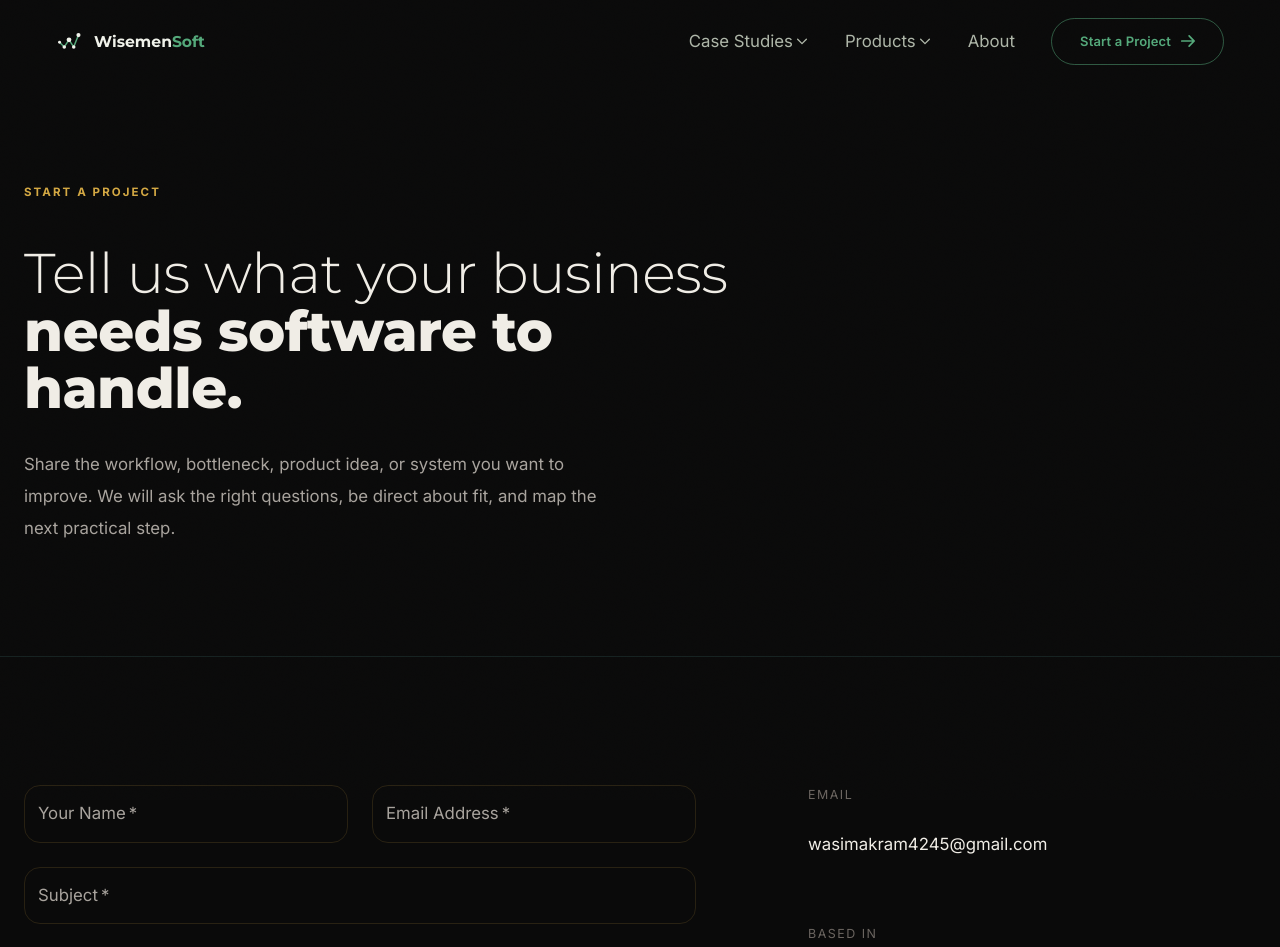
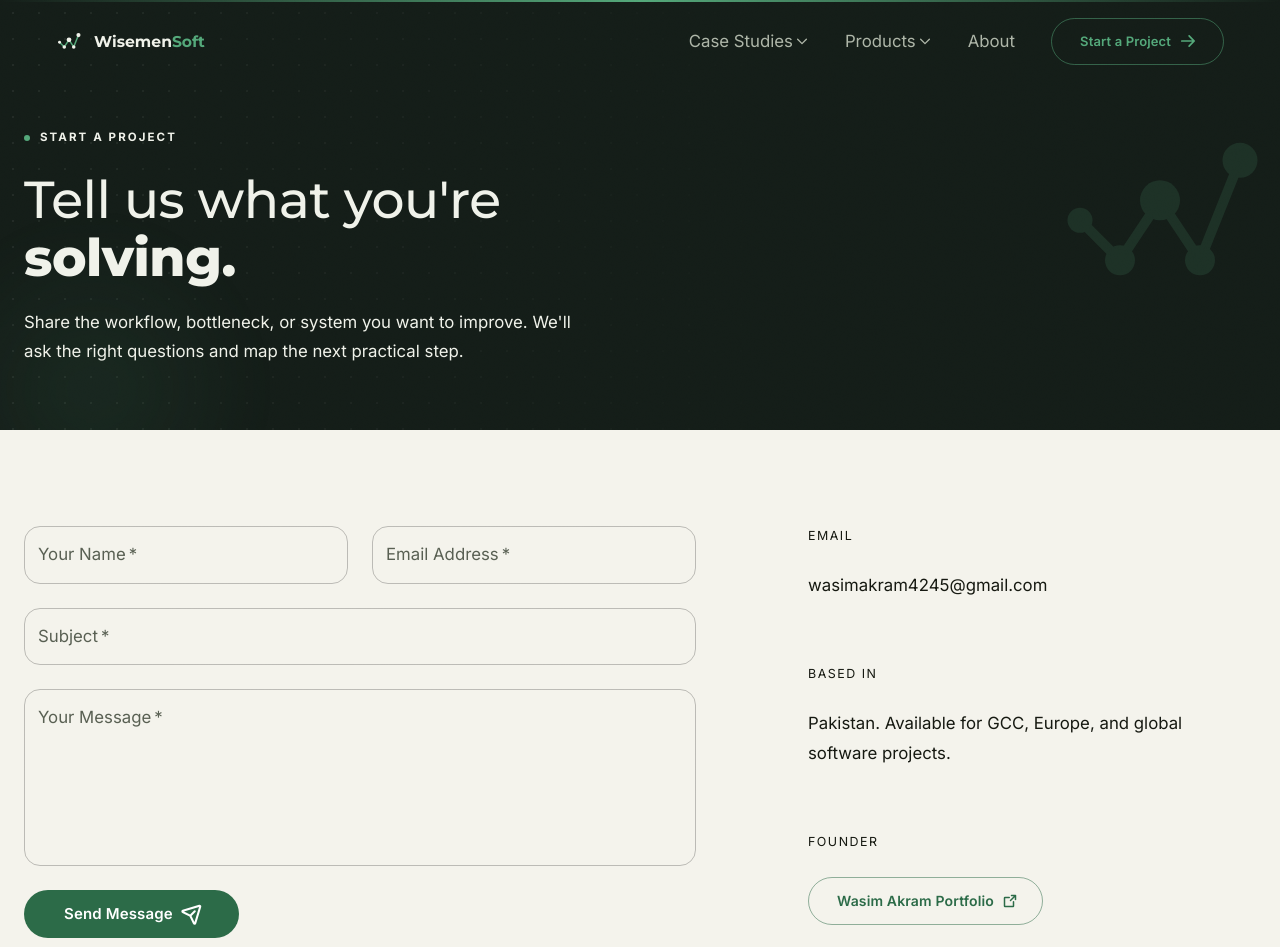
Before and after one commit to wasimakram516/wisemen-soft, a Next.js app: page /contact in a window 1280 px wide. Shown: the top 947 px of the page. Built offline with nearby package versions, Linux system fonts and the light colour scheme; what @mui/material-nextjs would draw is missing.

Commit message:
feat(contact): adopt PageBanner, light theme, and stagger form/sidebar reveals

```diff
--- a/app/contact/ContactClient.js
+++ b/app/contact/ContactClient.js
@@ -11,25 +11,13 @@ import {
   TextField,
   Typography,
 } from '@mui/material';
-import SendIcon from '@mui/icons-material/Send';
-import OpenInNewIcon from '@mui/icons-material/OpenInNew';
+import { PaperPlaneTilt as SendIcon } from '@phosphor-icons/react';
+import { ArrowSquareOut as OpenInNewIcon } from '@phosphor-icons/react';
 import { motion } from 'framer-motion';
+import PageBanner from '@/components/PageBanner';
+import ThemeSection from '@/components/ThemeSection';
 
 const MotionBox = motion.create(Box);
-
-const inputSx = {
-  '& .MuiOutlinedInput-root': {
-    background: 'transparent',
-    transition: 'transform 0.2s ease, background 0.2s ease',
-    '& fieldset': { borderColor: 'rgba(212,168,67,0.15)' },
-    '&:hover fieldset': { borderColor: 'rgba(212,168,67,0.35)' },
-    '&.Mui-focused fieldset': { borderColor: '#D4A843' },
-    '&.Mui-focused': { transform: 'translateY(-1px)', background: 'rgba(240,237,230,0.018)' },
-  },
-  '& .MuiInputLabel-root': { color: '#A8A39D' },
-  '& .MuiInputLabel-root.Mui-focused': { color: '#D4A843' },
-  '& .MuiOutlinedInput-input': { color: '#F0EDE6' },
-};
 
 export default function ContactPage() {
   const [form, setForm] = useState({ name: '', email: '', subject: '', message: '' });
@@ -69,59 +57,49 @@ export default function ContactPage() {
   };
 
   return (
-    <Box sx={{ background: '#0A0A0A', minHeight: '100vh' }}>
-      <Box sx={{ pt: { xs: 18, md: 22 }, pb: { xs: 10, md: 14 }, borderBottom: '1px solid rgba(92,177,170,0.14)' }}>
-        <Container maxWidth="lg">
-          <MotionBox initial={{ opacity: 0 }} animate={{ opacity: 1 }} transition={{ duration: 0.5 }} sx={{ mb: 5 }}>
+    <ThemeSection mode="light" as="div" sx={{ minHeight: '100vh' }}>
+      <PageBanner
+        eyebrow="Start a Project"
+        titleTop="Tell us what you're"
+        titleBottom="solving."
+        description="Share the workflow, bottleneck, or system you want to improve. We'll ask the right questions and map the next practical step."
+        maxWidth={560}
+      />
 
-            <Typography variant="caption" sx={{ color: '#D4A843', letterSpacing: '0.18em', textTransform: 'uppercase', fontSize: '0.72rem', fontWeight: 700 }}>
-              Start a Project
-            </Typography>
-          </MotionBox>
-          <MotionBox initial={{ opacity: 0, y: 24 }} animate={{ opacity: 1, y: 0 }} transition={{ duration: 0.7, ease: [0.16, 1, 0.3, 1] }}>
-            <Typography variant="h1" sx={{ fontSize: { xs: '2.35rem', md: '3.5rem' }, color: '#F0EDE6', mb: 4, lineHeight: 1.02, maxWidth: 760 }}>
-              <Box component="span" sx={{ fontWeight: 100 }}>Tell us what your business </Box>
-              <Box component="span" sx={{ fontWeight: 800 }}>needs software to handle.</Box>
-            </Typography>
-            <Typography variant="body1" sx={{ color: '#A8A39D', fontSize: '1.05rem', lineHeight: 1.9, maxWidth: 580 }}>
-              Share the workflow, bottleneck, product idea, or system you want to improve. We will ask the right
-              questions, be direct about fit, and map the next practical step.
-            </Typography>
-          </MotionBox>
-        </Container>
-      </Box>
-
-      <Container maxWidth="lg" sx={{ py: { xs: 10, md: 16 } }}>
+      <Container maxWidth="lg" sx={{ py: { xs: 9, md: 12 } }}>
         <Grid container spacing={{ xs: 8, md: 14 }}>
           <Grid size={{ xs: 12, md: 7 }}>
-            <MotionBox
-              component="form"
-              onSubmit={handleSubmit}
-              initial={{ opacity: 0, y: 20 }}
-              animate={{ opacity: 1, y: 0 }}
-              transition={{ duration: 0.6, delay: 0.15 }}
-            >
+            <Box component="form" onSubmit={handleSubmit}>
               <Grid container spacing={3}>
                 <Grid size={{ xs: 12, sm: 6 }}>
-                  <TextField label="Your Name" name="name" value={form.name} onChange={handleChange} required fullWidth sx={inputSx} />
+                  <MotionBox initial={{ opacity: 0, y: 16 }} animate={{ opacity: 1, y: 0 }} transition={{ duration: 0.5, delay: 0.1 }}>
+                    <TextField label="Your Name" name="name" value={form.name} onChange={handleChange} required fullWidth />
+                  </MotionBox>
                 </Grid>
                 <Grid size={{ xs: 12, sm: 6 }}>
-                  <TextField label="Email Address" name="email" type="email" value={form.email} onChange={handleChange} required fullWidth sx={inputSx} />
+                  <MotionBox initial={{ opacity: 0, y: 16 }} animate={{ opacity: 1, y: 0 }} transition={{ duration: 0.5, delay: 0.16 }}>
+                    <TextField label="Email Address" name="email" type="email" value={form.email} onChange={handleChange} required fullWidth />
+                  </MotionBox>
                 </Grid>
                 <Grid size={{ xs: 12 }}>
-                  <TextField label="Subject" name="subject" value={form.subject} onChange={handleChange} required fullWidth sx={inputSx} />
+                  <MotionBox initial={{ opacity: 0, y: 16 }} animate={{ opacity: 1, y: 0 }} transition={{ duration: 0.5, delay: 0.22 }}>
+                    <TextField label="Subject" name="subject" value={form.subject} onChange={handleChange} required fullWidth />
+                  </MotionBox>
                 </Grid>
                 <Grid size={{ xs: 12 }}>
-                  <TextField label="Your Message" name="message" value={form.message} onChange={handleChange} required fullWidth multiline rows={6} sx={inputSx} />
+                  <MotionBox initial={{ opacity: 0, y: 16 }} animate={{ opacity: 1, y: 0 }} transition={{ duration: 0.5, delay: 0.28 }}>
+                    <TextField label="Your Message" name="message" value={form.message} onChange={handleChange} required fullWidth multiline rows={6} />
+                  </MotionBox>
                 </Grid>
                 <Grid size={{ xs: 12 }}>
+                  <MotionBox initial={{ opacity: 0, y: 16 }} animate={{ opacity: 1, y: 0 }} transition={{ duration: 0.5, delay: 0.34 }}>
                     {status === 'success' && (
-                    <Alert severity="success" sx={{ mb: 2, background: 'rgba(109,184,126,0.08)', border: '1px solid rgba(109,184,126,0.2)', color: '#6DB87E' }}>
+                      <Alert severity="success" sx={{ mb: 2 }}>
                         Message sent. We will be in touch within 24 hours.
                       </Alert>
                     )}
                     {status === 'error' && (
-                    <Alert severity="error" sx={{ mb: 2, background: 'rgba(212,68,68,0.08)', border: '1px solid rgba(212,68,68,0.2)', color: '#E06060' }}>
+                      <Alert severity="error" sx={{ mb: 2 }}>
                         Something went wrong. Email us directly at wasimakram4245@gmail.com
                       </Alert>
                     )}
@@ -130,43 +108,44 @@ export default function ContactPage() {
                       variant="contained"
                       size="large"
                       disabled={loading}
-                    endIcon={loading ? <CircularProgress size={16} sx={{ color: '#0A0A0A' }} /> : <SendIcon />}
+                      endIcon={loading ? <CircularProgress size={16} color="inherit" /> : <SendIcon size="1em" weight="bold" />}
                       sx={{ px: 5 }}
                     >
                       {loading ? 'Sending...' : 'Send Message'}
                     </Button>
+                  </MotionBox>
                 </Grid>
               </Grid>
-            </MotionBox>
+            </Box>
           </Grid>
 
           <Grid size={{ xs: 12, md: 5 }}>
-            <MotionBox initial={{ opacity: 0, y: 20 }} animate={{ opacity: 1, y: 0 }} transition={{ duration: 0.6, delay: 0.25 }}>
-              <Box sx={{ mb: 8 }}>
-                <Typography variant="caption" sx={{ color: '#6B6560', letterSpacing: '0.12em', textTransform: 'uppercase', mb: 3, display: 'block' }}>
+            <MotionBox initial={{ opacity: 0, y: 16 }} animate={{ opacity: 1, y: 0 }} transition={{ duration: 0.5, delay: 0.18 }} sx={{ mb: 8 }}>
+              <Typography variant="caption" color="text.disabled" sx={{ letterSpacing: '0.12em', textTransform: 'uppercase', mb: 3, display: 'block' }}>
                 Email
               </Typography>
               <Typography
                 component="a"
                 href="mailto:wasimakram4245@gmail.com"
                 variant="body1"
-                  sx={{ color: '#F0EDE6', wordBreak: 'break-word', '&:hover': { color: '#D4A843' }, transition: 'color 0.2s' }}
+                color="text.primary"
+                sx={{ wordBreak: 'break-word', '&:hover': { color: 'primary.main' }, transition: 'color 0.2s' }}
               >
                 wasimakram4245@gmail.com
               </Typography>
-              </Box>
+            </MotionBox>
 
-              <Box sx={{ mb: 8 }}>
-                <Typography variant="caption" sx={{ color: '#6B6560', letterSpacing: '0.12em', textTransform: 'uppercase', mb: 3, display: 'block' }}>
+            <MotionBox initial={{ opacity: 0, y: 16 }} animate={{ opacity: 1, y: 0 }} transition={{ duration: 0.5, delay: 0.26 }} sx={{ mb: 8 }}>
+              <Typography variant="caption" color="text.disabled" sx={{ letterSpacing: '0.12em', textTransform: 'uppercase', mb: 3, display: 'block' }}>
                 Based In
               </Typography>
-                <Typography variant="body1" sx={{ color: '#A8A39D', lineHeight: 1.8 }}>
+              <Typography variant="body1" color="text.secondary">
                 Pakistan. Available for GCC, Europe, and global software projects.
               </Typography>
-              </Box>
+            </MotionBox>
 
-              <Box sx={{ mb: 8 }}>
-                <Typography variant="caption" sx={{ color: '#6B6560', letterSpacing: '0.12em', textTransform: 'uppercase', mb: 3, display: 'block' }}>
+            <MotionBox initial={{ opacity: 0, y: 16 }} animate={{ opacity: 1, y: 0 }} transition={{ duration: 0.5, delay: 0.34 }} sx={{ mb: 8 }}>
+              <Typography variant="caption" color="text.disabled" sx={{ letterSpacing: '0.12em', textTransform: 'uppercase', mb: 3, display: 'block' }}>
                 Founder
               </Typography>
               <Button
@@ -174,21 +153,20 @@ export default function ContactPage() {
                 href="https://www.wasimakram.org"
                 target="_blank"
                 rel="noopener noreferrer"
-                  endIcon={<OpenInNewIcon fontSize="small" />}
+                endIcon={<OpenInNewIcon size={16} weight="bold" />}
               >
                 Wasim Akram Portfolio
               </Button>
-              </Box>
+            </MotionBox>
 
-              <Box sx={{ pt: 6, borderTop: '1px solid rgba(212,168,67,0.08)' }}>
-                <Typography variant="body2" sx={{ color: '#6B6560', lineHeight: 1.9 }}>
+            <MotionBox initial={{ opacity: 0, y: 16 }} animate={{ opacity: 1, y: 0 }} transition={{ duration: 0.5, delay: 0.42 }} sx={{ pt: 6, borderTop: 1, borderColor: 'divider' }}>
+              <Typography variant="body2" color="text.disabled">
                 We respond within 24 hours. For urgent inquiries, include that context in the subject line.
               </Typography>
-              </Box>
             </MotionBox>
           </Grid>
         </Grid>
       </Container>
-    </Box>
+    </ThemeSection>
   );
 }
```
Lines whose indentation alone changed are shown as unchanged.
